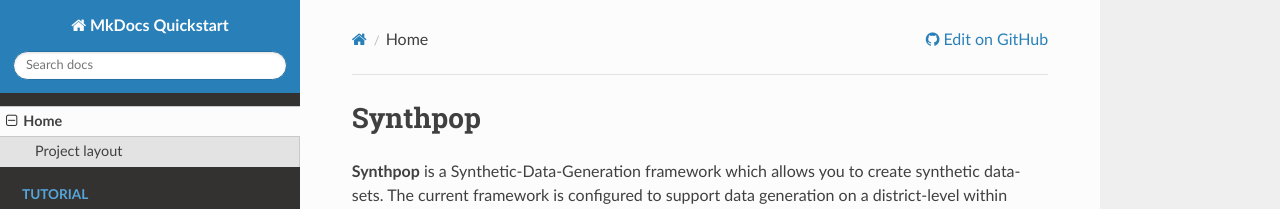
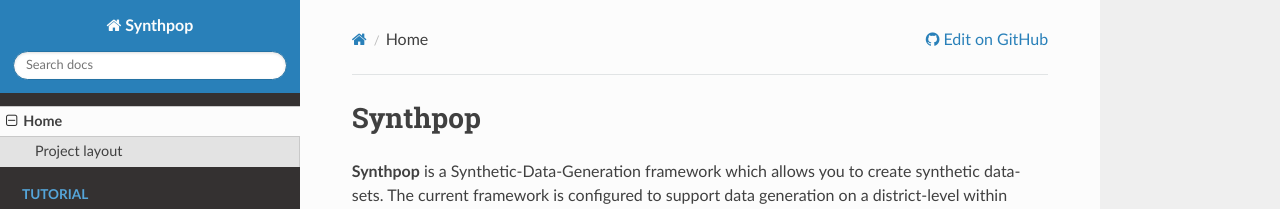
Before and after one commit to sert121/mk-docs-synthpop, an MkDocs documentation site: the page built from docs/index.md, in a window 1280 px wide. Shown: the top 209 px of the page. Built offline with MkDocs 1.6.1, drawn with Linux system fonts in a browser that asks for light colours; nearby versions of some CDN libraries; some of the changed lines change nothing that is shown.

Commit message:
added files

```diff
--- a/mkdocs.yml
+++ b/mkdocs.yml
@@ -1,12 +1,9 @@
 ### Site metadata ###
 
-site_name: MkDocs Quickstart
-site_description: Starter template for a MkDocs docs site on GH Pages - including CI
-site_url: https://michaelcurrin.github.io/mkdocs-quickstart/
+site_name: Synthpop
+site_description: Synthetic Data Generation Framework
 
-repo_url: https://github.com/MichaelCurrin/mkdocs-quickstart
-edit_uri: edit/master/docs/docs
-
+repo_url: https://github.com/sert121/mkdocs-synthpop
 ### Build settings ###
 
 theme: readthedocs
```
